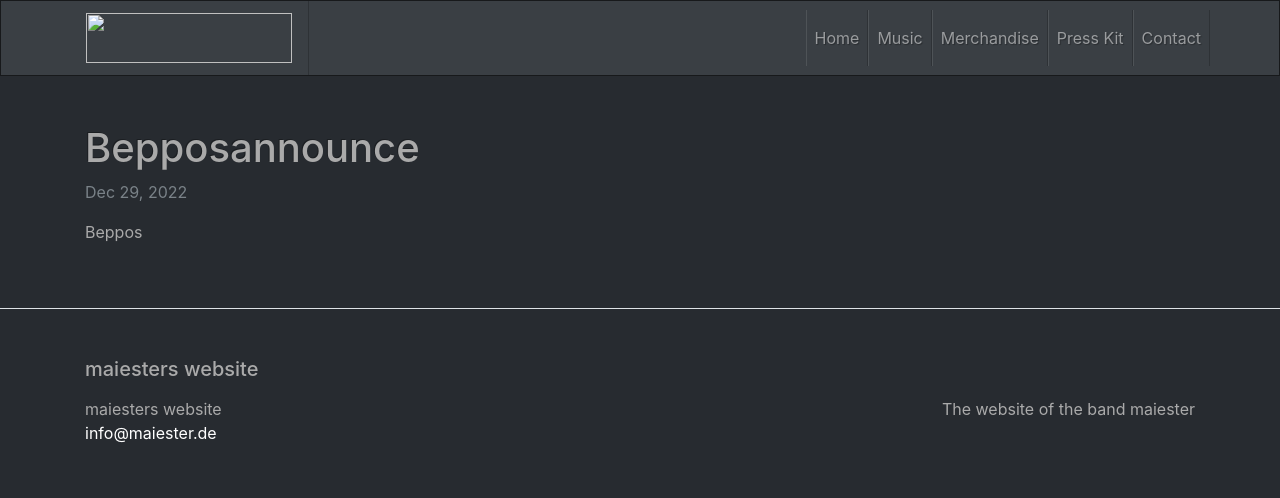
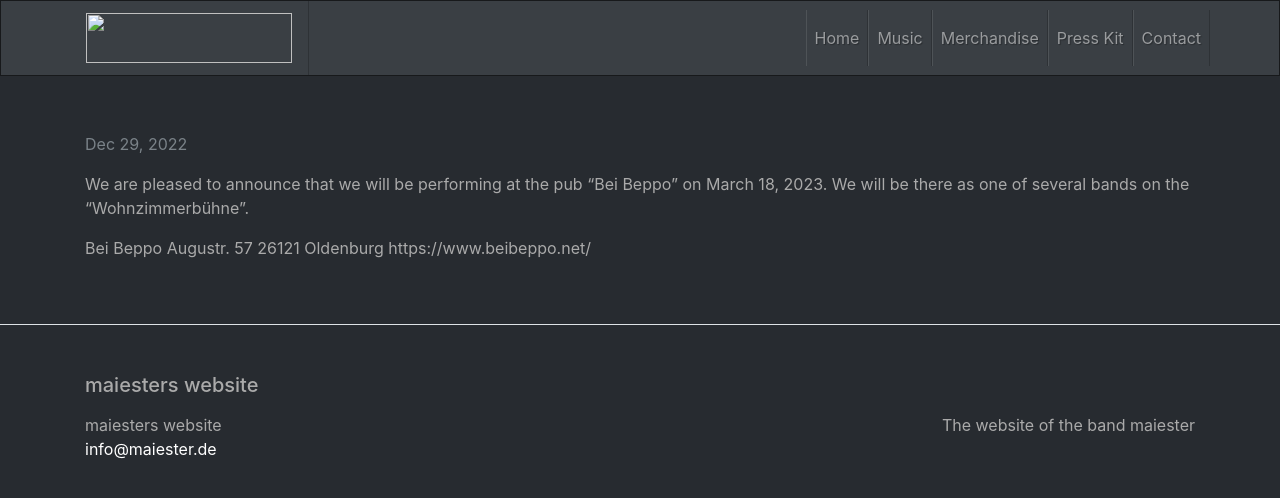
Before and after one commit to maiester/maiester.github.io, a Jekyll site: the page built from _posts/2022-12-29-bepposannounce.md, in a window 1280 px wide. Shown: the top 498 px of the page. Built offline with Jekyll 4.4.1, drawn with Linux system fonts in a browser that asks for light colours; our own code applies the rules of GitHub Pages for plain Markdown files.

Commit message:
Update 2022-12-29-bepposannounce.md

```diff
--- a/_posts/2022-12-29-bepposannounce.md
+++ b/_posts/2022-12-29-bepposannounce.md
@@ -1,5 +1,12 @@
 ---
 layout: post
+title: Announcement: March 2023 performance
+author: Anke
 ---
 
-Beppos
+We are pleased to announce that we will be performing at the pub "Bei Beppo" on March 18, 2023. We will be there as one of several bands on the "Wohnzimmerbühne".
+
+Bei Beppo
+Augustr. 57
+26121 Oldenburg
+https://www.beibeppo.net/
```
